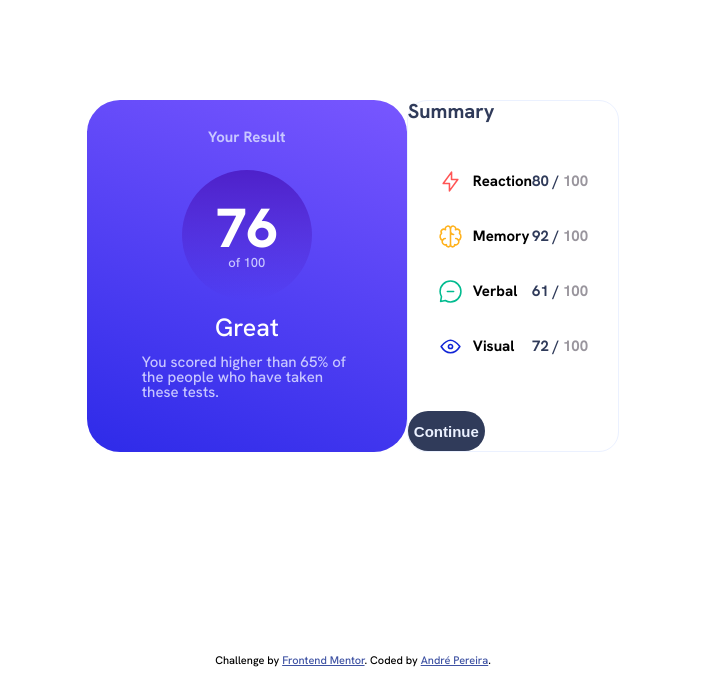
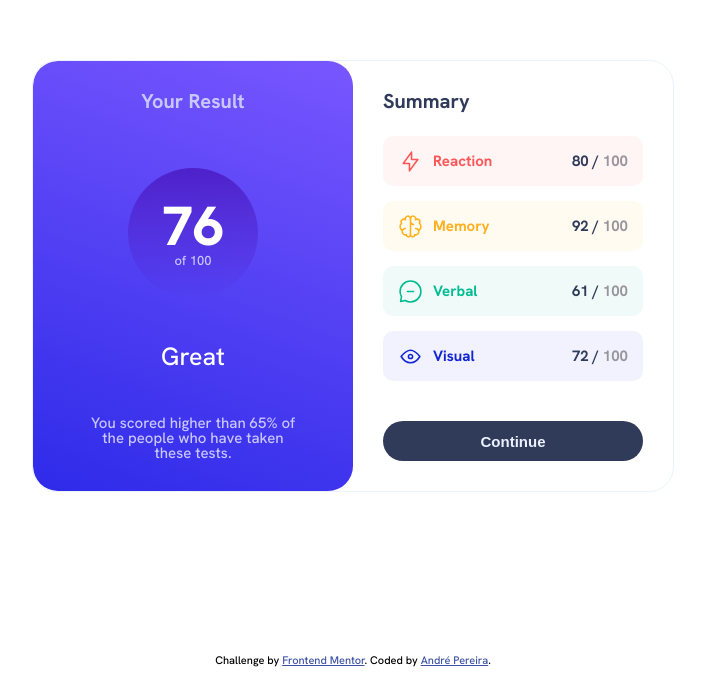
Before and after one commit to dre1597/fm-results-summary-component, a plain HTML site: page index.html in a window 1280 px wide. Shown: the part 124-800 px from the top of the page, without its empty margins (287-992 px from the left). Drawn offline with Linux system fonts and the light colour scheme.

Commit message:
:lipstick: add styles

```diff
--- a/index.html
+++ b/index.html
@@ -36,25 +36,25 @@
           <h2 class="title">Summary</h2>
 
           <div class="summary-list">
-            <div class="summary-item">
+            <div class="summary-item red">
               <img alt="Reaction icon" src="./assets/images/icon-reaction.svg">
               <h3 class="summary-title">Reaction</h3>
               <p class="summary-text">80 / <span>100</span></p>
             </div>
 
-            <div class="summary-item">
+            <div class="summary-item yellow">
               <img alt="Memory icon" src="./assets/images/icon-memory.svg">
               <h3 class="summary-title">Memory</h3>
               <p class="summary-text">92 / <span>100</span></p>
             </div>
 
-            <div class="summary-item">
+            <div class="summary-item green">
               <img alt="Verbal icon" src="./assets/images/icon-verbal.svg">
               <h3 class="summary-title">Verbal</h3>
               <p class="summary-text">61 / <span>100</span></p>
             </div>
 
-            <div class="summary-item">
+            <div class="summary-item blue">
               <img alt="Visual icon" src="./assets/images/icon-visual.svg">
               <h3 class="summary-title">Visual</h3>
               <p class="summary-text">72 / <span>100</span></p>
--- a/styles/styles.css
+++ b/styles/styles.css
@@ -4,6 +4,12 @@
     --orange-yellow: hsl(39, 100%, 56%);
     --green-teal: hsl(166, 100%, 37%);
     --cobalt-blue: hsl(234, 85%, 45%);
+
+    /* Primary with opacity */
+    --light-red-opacity: hsl(0, 100%, 67%, 0.06);
+    --orange-yellow-opacity: hsl(39, 100%, 56%, 0.06);
+    --green-teal-opacity: hsl(166, 100%, 37%, 0.06);
+    --cobalt-blue-opacity: hsl(234, 85%, 45%, 0.06);
 
     /* Gradients */
     --light-slate-blue: hsl(252, 100%, 67%);
@@ -41,6 +47,26 @@ img {
     align-items: center;
 }
 
+.red {
+    color: var(--light-red);
+    background-color: var(--light-red-opacity);
+}
+
+.yellow {
+    color: var(--orange-yellow);
+    background-color: var(--orange-yellow-opacity);
+}
+
+.green {
+    color: var(--green-teal);
+    background-color: var(--green-teal-opacity);
+}
+
+.blue {
+    color: var(--cobalt-blue);
+    background-color: var(--cobalt-blue-opacity);
+}
+
 .container {
     min-height: 100vh;
 }
@@ -48,21 +74,26 @@ img {
 .card {
     display: flex;
     flex-direction: row;
+    border: 0.1rem solid var(--pale-blue);
+    border-radius: 2.5rem;
+    overflow: hidden;
 }
 
 .result {
     display: flex;
     flex-direction: column;
+    justify-content: space-between;
     align-items: center;
     background: linear-gradient(380deg, var(--light-royal-blue), var(--light-slate-blue));
-    border-radius: 3.3rem;
     padding: 3rem;
-    max-width: 26rem;
+    width: 26rem;
+    height: 37rem;
+    border-radius: 2.5rem;
 }
 
 .score-title {
     color: var(--light-lavender);
-    font-size: 1.5rem;
+    font-size: 2rem;
     font-weight: 700;
     text-align: center;
 }
@@ -103,25 +134,34 @@ img {
     font-size: 1.5rem;
     font-weight: 500;
     padding: 0 2.5rem;
+    text-align: center;
+}
+
+.summary {
+    display: flex;
+    flex-direction: column;
+    align-items: center;
+    justify-content: space-between;
+    box-shadow: 0.1rem 0 6rem var(--persian-blue);
+    width: 26rem;
+    height: 37rem;
+    padding: 3rem;
+    overflow: hidden;
 }
 
 .title {
     font-size: 2rem;
     font-weight: 700;
     color: var(--dark-gray-blue);
-}
-
-.summary {
-    box-shadow: 0.1rem 0 6rem var(--persian-blue);
-    border: 0.1rem solid var(--pale-blue);
-    border-radius: 2rem;
+    align-self: flex-start;
 }
 
 .summary-list {
     display: flex;
     flex-direction: column;
+    justify-content: space-between;
+    width: 100%;
     padding: 2rem;
-    margin-top: 2rem;
 }
 
 .summary-item {
@@ -130,7 +170,7 @@ img {
     margin-bottom: 1.5rem;
     height: 4rem;
     border-radius: 1rem;
-    padding: 0 1rem;
+    padding: 0.5rem 1.5rem;
 
     & img {
         width: 2.5rem;
@@ -155,14 +195,20 @@ img {
 }
 
 .btn {
-    margin-top: 1rem;
     border: none;
     height: 4rem;
-    border-radius: 3rem;
+    border-radius: 5rem;
     font-size: 1.5rem;
     font-weight: 700;
+    padding: 1rem 2rem;
+    width: 100%;
     color: var(--pale-blue);
     background: var(--dark-gray-blue);
+    cursor: pointer;
+}
+
+.btn:hover, .btn:focus {
+    background: linear-gradient(var(--light-slate-blue), var(--light-royal-blue));
 }
 
 .attribution {
```
